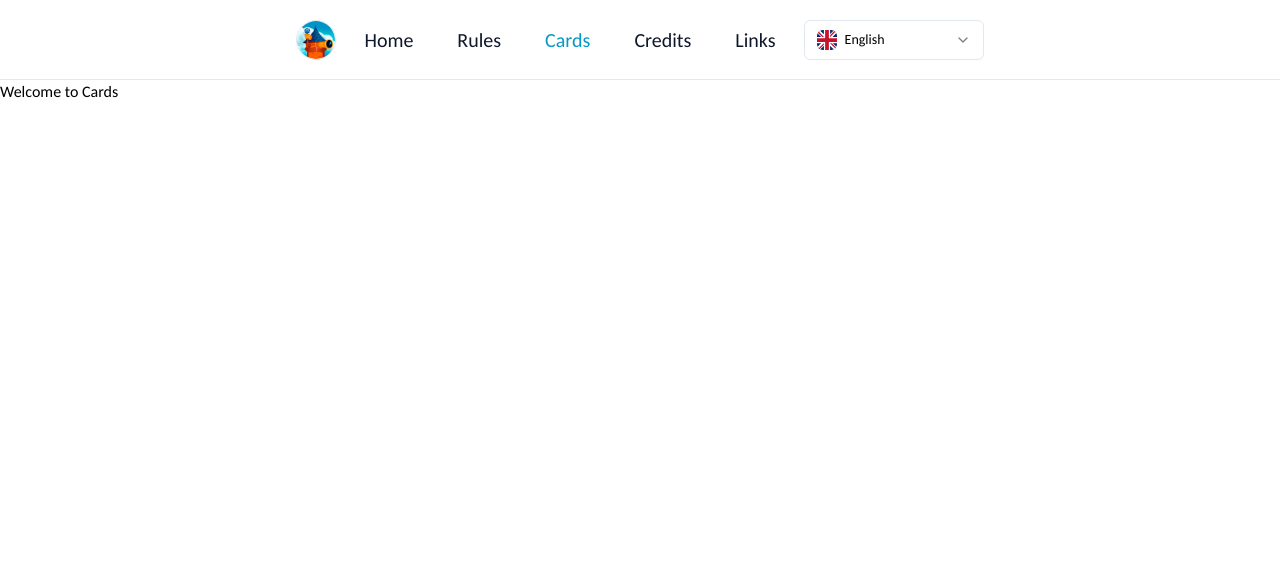
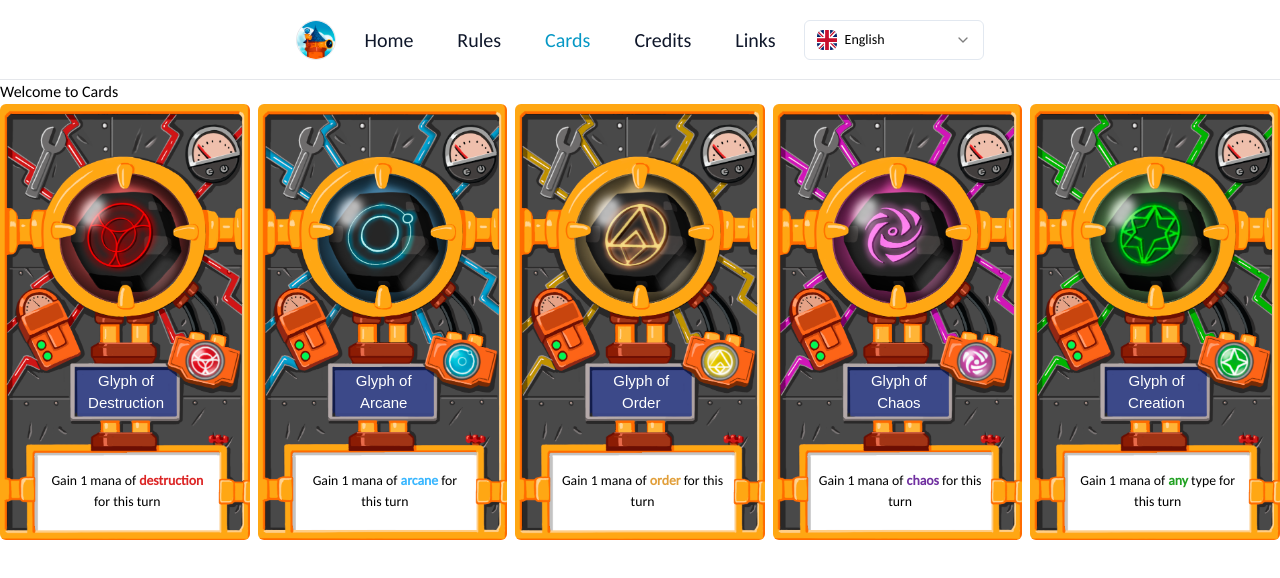
Before and after one commit to CasimirColas/magetowers-website-v2, a Next.js app: page /cards in a window 1280 px wide. Shown: the top 578 px of the page. Built offline with nearby package versions, Linux system fonts and the light colour scheme; a web font is replaced by a local one; what tailwindcss-animated would draw is missing.

Commit message:
Implemented Glyph component

```diff
--- /dev/null
+++ b/src/components/cards/Card.tsx
@@ -0,0 +1,22 @@
+import { CardNames } from "./types";
+import { cardsDictionary as d } from "./dictionary";
+import Glyph from "./templates/Glyph";
+import Spell from "./templates/Spell";
+import Block from "./templates/Block";
+import Utility from "./templates/Utility";
+
+interface CardProps {
+  name: CardNames;
+  id: string;
+}
+
+function Card({ name, id }: CardProps) {
+  return {
+    glyph: <Glyph name={name} id={id} />,
+    spell: <Spell name={name} />,
+    block: <Block name={name} />,
+    utility: <Utility name={name} />,
+  }[d[name].category];
+}
+
+export default Card;
--- /dev/null
+++ b/src/components/cards/templates/Block.tsx
@@ -0,0 +1,15 @@
+import { cn } from "@/lib/utils";
+import { CardNames } from "../types";
+import { cardsDictionary as d } from "../dictionary";
+
+interface BlockProps {
+  name: CardNames;
+  className?: string;
+}
+
+function Block({ name, className }: BlockProps) {
+  const card = d[name];
+  return <div className={cn("", className)}>block</div>;
+}
+
+export default Block;
--- /dev/null
+++ b/src/components/cards/templates/Glyph.tsx
@@ -0,0 +1,70 @@
+import { cn } from "@/lib/utils";
+import { CardNames } from "../types";
+import { cardsDictionary as d } from "../dictionary";
+import { useTranslations } from "next-intl";
+import { adjustFontSize } from "@/utils/functions/adjustFontSize";
+import { useEffect } from "react";
+import { parseText } from "@/utils/functions/parseText";
+import clsx from "clsx";
+
+interface GlyphProps {
+  id: string;
+  name: CardNames;
+  className?: string;
+}
+
+function Glyph({ name, className, id }: GlyphProps) {
+  const titleId = "glyph-title-" + id;
+  const descriptionId = "glyph-description-" + id;
+  const card = d[name];
+  const t = useTranslations(`cards.${card.translation_key}`);
+  const pd = parseText({
+    text: t("description"),
+    default: false,
+    args: {
+      splitter: "||",
+      parent: "p",
+      //w-full h-full
+      parentClassName: "",
+      child: "b",
+    },
+  });
+  useEffect(() => {
+    adjustFontSize(titleId, 0.06);
+    adjustFontSize(descriptionId, 0.055);
+  }, []);
+  return (
+    <div
+      className={cn("aspect-card w-[400px] relative rounded-md", className)}
+      style={{
+        backgroundImage: `url(${card.cardImage})`,
+        backgroundSize: "cover",
+        backgroundPosition: "center",
+      }}
+    >
+      <div
+        className="font-title text-white absolute bottom-[28%] right-[49.5%] translate-x-1/2 w-[39%] h-[11%] text-center"
+        id={titleId}
+      >
+        {t("name")}
+      </div>
+      <div
+        className={clsx(
+          "font-text absolute bottom-[2.5%] right-[49%] translate-x-1/2  w-[72%] h-[17%] p-2 text-center flex items-center font-medium ",
+          {
+            "[&_b]:text-destruction": card.manaType === "destruction",
+            "[&_b]:text-arcane": card.manaType === "arcane",
+            "[&_b]:text-order": card.manaType === "order",
+            "[&_b]:text-chaos": card.manaType === "chaos",
+            "[&_b]:text-creation": card.manaType === "creation",
+          }
+        )}
+        id={descriptionId}
+      >
+        {pd}
+      </div>
+    </div>
+  );
+}
+
+export default Glyph;
--- /dev/null
+++ b/src/components/cards/templates/Spell.tsx
@@ -0,0 +1,15 @@
+import { cn } from "@/lib/utils";
+import { CardNames } from "../types";
+import { cardsDictionary as d } from "../dictionary";
+
+interface SpellProps {
+  name: CardNames;
+  className?: string;
+}
+
+function Spell({ name, className }: SpellProps) {
+  const card = d[name];
+  return <div className={cn("", className)}>spell</div>;
+}
+
+export default Spell;
--- /dev/null
+++ b/src/components/cards/templates/Utility.tsx
@@ -0,0 +1,15 @@
+import { cn } from "@/lib/utils";
+import { CardNames } from "../types";
+import { cardsDictionary as d } from "../dictionary";
+
+interface UtilityProps {
+  name: CardNames;
+  className?: string;
+}
+
+function Utility({ name, className }: UtilityProps) {
+  const card = d[name];
+  return <div className={cn("", className)}>utility</div>;
+}
+
+export default Utility;
--- a/src/locales/en/cards.json
+++ b/src/locales/en/cards.json
@@ -1,23 +1,23 @@
 {
   "destruction": {
     "name": "Glyph of Destruction",
-    "description": "Gain 1 mana of destruction for this turn"
+    "description": "Gain 1 mana of ||destruction|| for this turn"
   },
   "arcane": {
     "name": "Glyph of Arcane",
-    "description": "Gain 1 mana of arcane for this turn"
+    "description": "Gain 1 mana of ||arcane|| for this turn"
   },
   "order": {
     "name": "Glyph of Order",
-    "description": "Gain 1 mana of order for this turn"
+    "description": "Gain 1 mana of ||order|| for this turn"
   },
   "chaos": {
     "name": "Glyph of Chaos",
-    "description": "Gain 1 mana of chaos for this turn"
+    "description": "Gain 1 mana of ||chaos|| for this turn"
   },
   "creation": {
     "name": "Glyph of Creation",
-    "description": "Gain 1 mana of any type for this turn"
+    "description": "Gain 1 mana of ||any|| type for this turn"
   },
   "catalsyt": {
     "name": "Catalyst",
--- a/src/locales/fr/cards.json
+++ b/src/locales/fr/cards.json
@@ -1,23 +1,23 @@
 {
   "destruction": {
     "name": "Glyphe de Destruction",
-    "description": "Gagnez 1 mana de destruction pour ce tour"
+    "description": "Gagnez 1 mana de ||destruction|| pour ce tour"
   },
   "arcane": {
     "name": "Glyphe d'Arcane",
-    "description": "Gagnez 1 mana d'arcane pour ce tour"
+    "description": "Gagnez 1 mana d'||arcane|| pour ce tour"
   },
   "order": {
     "name": "Glyphe d'Ordre",
-    "description": "Gagnez 1 mana d'ordre pour ce tour"
+    "description": "Gagnez 1 mana d'||ordre|| pour ce tour"
   },
   "chaos": {
     "name": "Glyphe de Chaos",
-    "description": "Gagnez 1 mana de chaos pour ce tour"
+    "description": "Gagnez 1 mana de ||chaos|| pour ce tour"
   },
   "creation": {
     "name": "Glyphe de Création",
-    "description": "Gagnez 1 mana de n'importe quel type pour ce tour"
+    "description": "Gagnez 1 mana de ||n'importe quel|| type pour ce tour"
   },
   "catalsyt": {
     "name": "Catalyseur",
--- a/src/pages/cards/index.tsx
+++ b/src/pages/cards/index.tsx
@@ -1,3 +1,5 @@
+import Card from "@/components/cards/Card";
+import { glyphNameList } from "@/components/cards/types";
 import DefaultLayout from "@/components/layout/DefaultLayout";
 import getStaticPropsI18n from "@/utils/next-intl/getStaticPropsI18n";
 import { GetStaticPropsContext } from "next";
@@ -8,10 +10,15 @@ export default function Cards() {
   return (
     <DefaultLayout title={c("routes.cards")}>
       <div>Welcome to Cards</div>
+      <div className="flex gap-2 w-full justify-center  items-center">
+        {glyphNameList.map((name, index) => (
+          <Card key={name} name={name} id={index + "-map"} />
+        ))}
+      </div>
     </DefaultLayout>
   );
 }
 
 export async function getStaticProps({ locale }: GetStaticPropsContext) {
-  return getStaticPropsI18n(["common"], locale);
+  return getStaticPropsI18n(["common", "cards"], locale);
 }
--- /dev/null
+++ b/src/utils/functions/adjustFontSize.ts
@@ -0,0 +1,8 @@
+export function adjustFontSize(id: string, ratio: number) {
+  if (typeof window === "undefined") return;
+  let textElement = document.getElementById(id);
+  let parentElement = textElement?.parentElement;
+  if (!textElement || !parentElement) return;
+  const parentClientWidth = parentElement?.clientWidth;
+  textElement.style.fontSize = `${parentClientWidth * ratio}px`;
+}
--- a/tailwind.config.ts
+++ b/tailwind.config.ts
@@ -20,6 +20,9 @@ const config = {
       },
     },
     extend: {
+      aspectRatio: {
+        card: "63/110",
+      },
       backgroundImage: {
         skyWithTower: "url('/backgrounds/skyWithTower.png')",
         lakeSetup: "url('/backgrounds/lakeSetup.jpg')",
@@ -38,6 +41,11 @@ const config = {
         brick: "#fa7307",
         redbrick: "#b02c09",
         tile: "#072755",
+        destruction: "#dc2626",
+        arcane: "#38b6ff",
+        order: "#e19f3b",
+        chaos: "#7030a0",
+        creation: "#21a122",
       },
       keyframes: {
         "accordion-down": {
```
